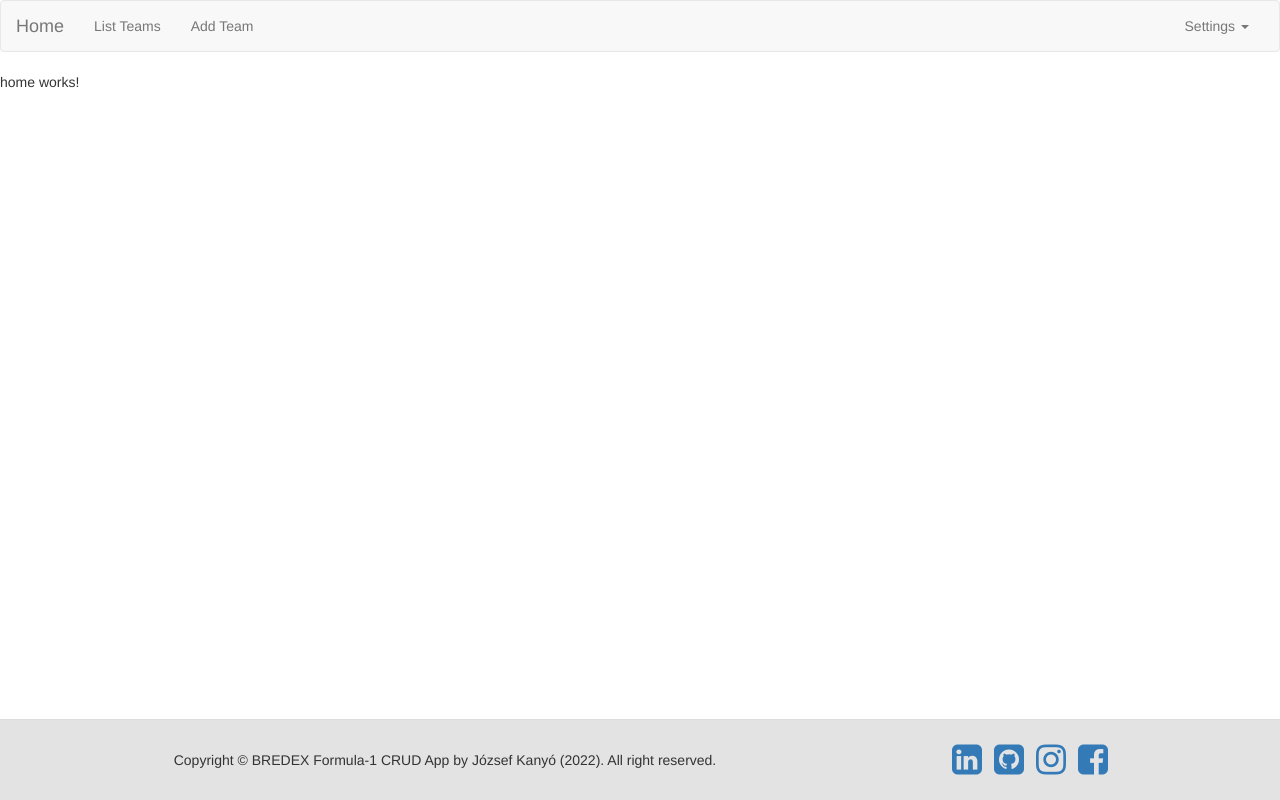
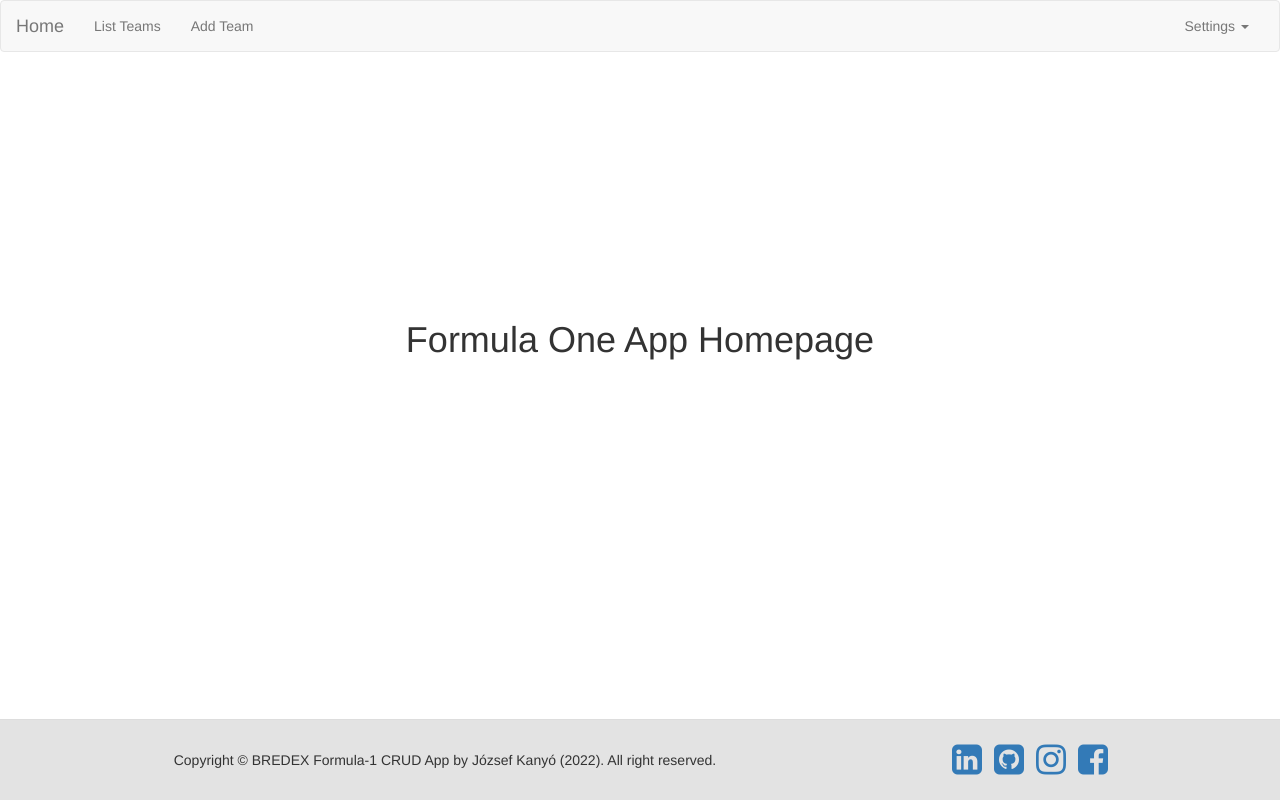
Before and after one commit to KanyJoz/bredex-project, an Angular app in the folder formula-one-frontend/: page /home in a window 1280 px wide. Built offline with nearby package versions, Linux system fonts and the light colour scheme.

Commit message:
home page done

```diff
--- a/formula-one-frontend/src/app/partials/home/home.component.html
+++ b/formula-one-frontend/src/app/partials/home/home.component.html
@@ -1 +1 @@
-<p>home works!</p>
+<h1 id="home__title">{{ homeTitle }}</h1>
--- a/formula-one-frontend/src/app/partials/home/home.component.scss
+++ b/formula-one-frontend/src/app/partials/home/home.component.scss
@@ -0,0 +1,34 @@
+@mixin positionCenter {
+    position: absolute;
+    top: 40%;
+    left: 50%;
+    transform: translate(-50%, -50%);
+}
+
+#home__title {
+    @include positionCenter();
+    backface-visibility: hidden;
+    animation: moveInFromTop 1s ease-in-out;
+    transition: all .3s;
+
+    &:hover {
+        box-shadow: 10px 10px 5px rgba(0, 0, 0, 0.5);
+        transform: translate(-50%, -50%) translateY(-10px);
+    }
+}
+
+@keyframes moveInFromTop {
+    0% {
+        opacity: 0;
+        transform: translate(-50%, -50%) translateY(-50px);
+    }
+
+    80% {
+        transform: translate(-50%, -50%) translateY(10px);
+    }
+
+    100% {
+        opacity: 1;
+        transform: translate(-50%, -50%) translateY(0px);
+    }
+}
--- a/formula-one-frontend/src/app/partials/home/home.component.ts
+++ b/formula-one-frontend/src/app/partials/home/home.component.ts
@@ -1,15 +1,11 @@
-import { Component, OnInit } from '@angular/core';
+import { Component } from '@angular/core';
 
 @Component({
   selector: 'app-home',
   templateUrl: './home.component.html',
   styleUrls: ['./home.component.scss']
 })
-export class HomeComponent implements OnInit {
-
-  constructor() { }
-
-  ngOnInit(): void {
-  }
+export class HomeComponent {
+    homeTitle: string = 'Formula One App Homepage';
 
 }
```
